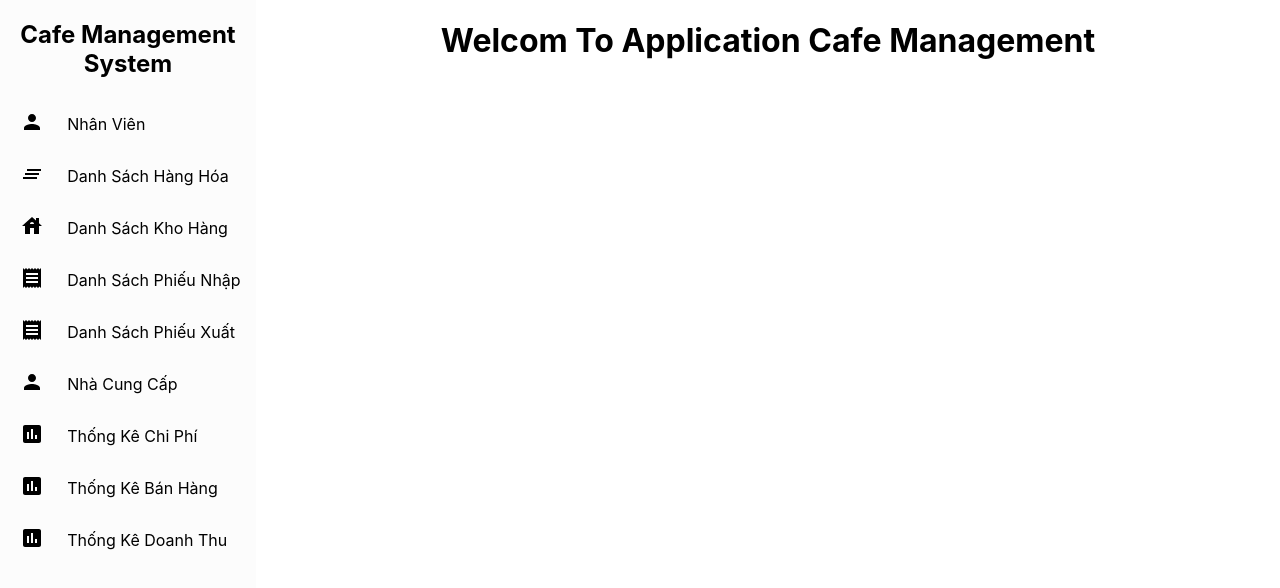
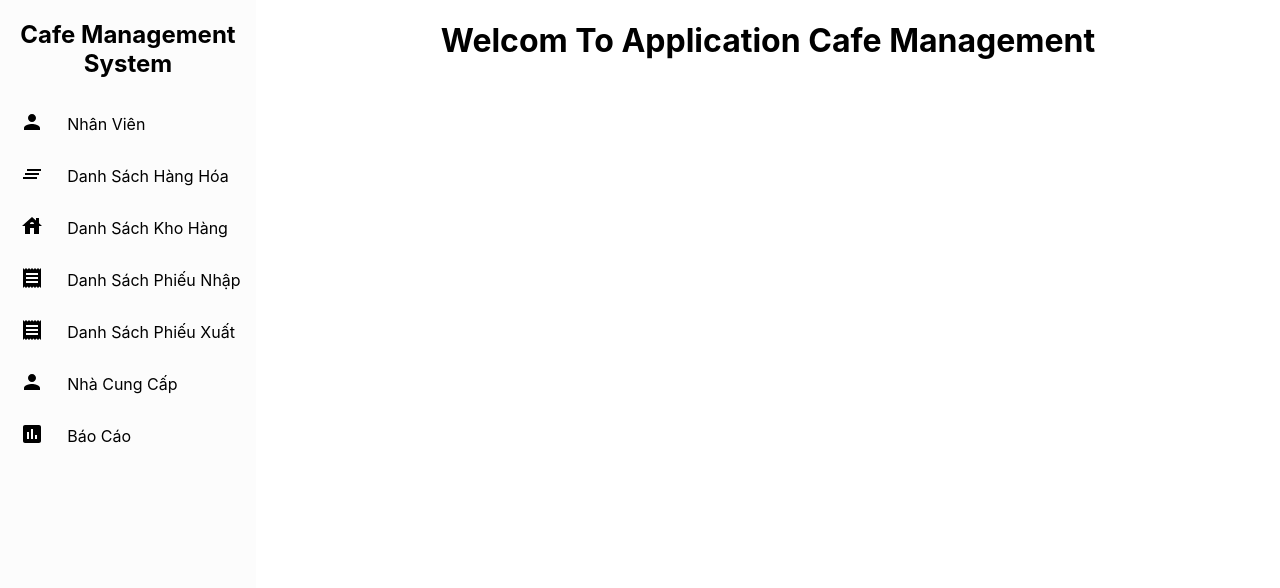
Before and after one commit to cafe-manegement-teams/cafe-management-project, a React (Create React App) app: page / in a window 1280 px wide. Shown: the top 588 px of the page. Built offline with nearby package versions, Linux system fonts and the light colour scheme.

Commit message:
Nham branch :))

```diff
--- a/src/App.js
+++ b/src/App.js
@@ -2,9 +2,7 @@ import { Switch, Route } from "react-router-dom";
 import Home from "./components/Home/Home";
 import Staff from "./components/Staff/Staff";
 import Sidebar from "./components/Sidebar/Sidebar";
-import CostReport from "./components/CostReport/CostReport";
-import SaleReport from "./components/SaleReport/SaleReport";
-import RevenueReport from "./components/RevenueReport/RevenueReport";
+import Report from "./components/Report/Report";
 import Goods from "./components/Goods/Goods";
 import Warehouses from "./components/WareHouses/WareHouses";
 import Receipt from "./components/Receipt/Receipt";
@@ -65,27 +63,12 @@ function App() {
         </div>
       </Route>
 
-      <Route path="/report/CostReport">
+      <Route path="/report">
         <div className="App">
           <Sidebar />
-          <CostReport />
+          <Report />
         </div>
       </Route>
-
-      <Route path="/report/RevenueReport">
-        <div className="App">
-          <Sidebar />
-          <RevenueReport />
-        </div>
-      </Route>
-
-      <Route path="/report/SaleReport">
-        <div className="App">
-          <Sidebar />
-          <SaleReport />
-        </div>
-      </Route>
-
     </Switch>
   );
 }
--- /dev/null
+++ b/src/components/Report/Report.js
@@ -0,0 +1,8 @@
+import React from "react";
+
+function Report() {
+  return <div>this is report</div>;
+
+}
+
+export default Report;
--- a/src/components/Sidebar/SidebarData.js
+++ b/src/components/Sidebar/SidebarData.js
@@ -37,22 +37,9 @@ export const SidebarData = [
     icon: <PersonIcon />,
     link: "/supplier",
   },
-
   {
-    title: "Thống Kê Chi Phí",
+    title: "Báo Cáo",
     icon: <AssessmentIcon />,
-    link: "/report/CostReport",
-  },
-
-  {
-    title: "Thống Kê Bán Hàng",
-    icon: <AssessmentIcon />,
-    link: "/Report/SaleReport",
-  },
-
-  {
-    title: "Thống Kê Doanh Thu",
-    icon: <AssessmentIcon />,
-    link: "/Report/RevenueReport",
+    link: "/report",
   },
 ];
```
Also changed, not shown: src/components/Report/CostReport/CostReport.js (renamed from src/components/CostReport/CostReport.js), src/components/Report/RevenueReport/RevenueReport.js (renamed from src/components/RevenueReport/RevenueReport.js), src/components/Report/SaleReport/SaleReport.js (renamed from src/components/SaleReport/SaleReport.js).
